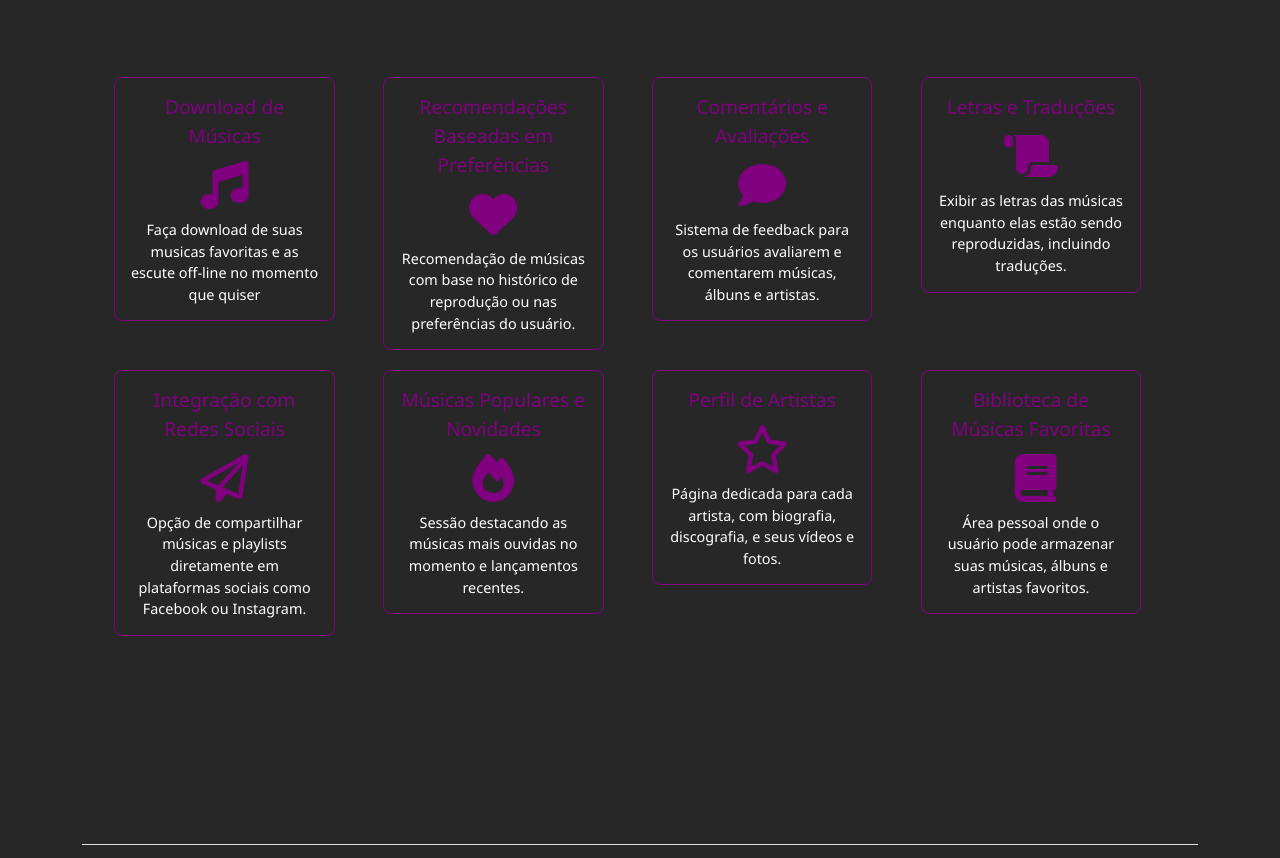
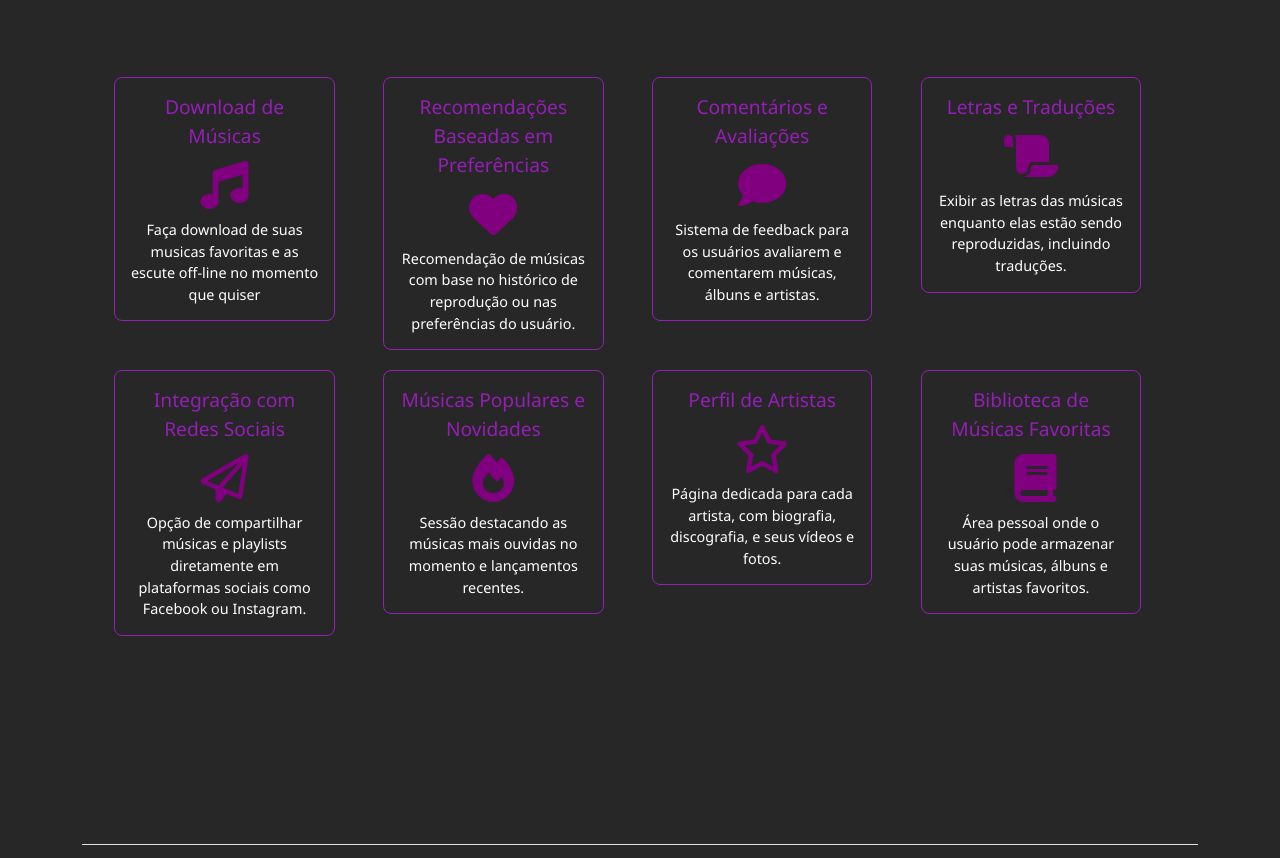
Before and after one commit to nicolascacreis/Cp-05-front, a website: page index.html in a window 1280 px wide. Shown: the part 1913-2771 px from the top of the page. Drawn offline with nearby package versions, Linux system fonts and the light colour scheme.

Commit message:
correcao cores

```diff
--- a/src/styles/contato.scss
+++ b/src/styles/contato.scss
@@ -21,7 +21,7 @@ body {
     position: relative;
     width: 100%;
     height: 100vh;
-    background: var(--primary-color);
+    background: #272727;
     display: flex;
     justify-content: center;
     align-items: center;
--- a/src/styles/funcionalidades.scss
+++ b/src/styles/funcionalidades.scss
@@ -1,6 +1,6 @@
 .custom-card {
     background-color: #272727;
-    border: solid purple 1px;
+    border: solid #951EB6 1px;
     border-radius: 8px;
     text-align: center;
     padding: 15px;
@@ -13,7 +13,7 @@
 
     .custom-header {
       font-size: 1.2rem;
-      color: purple;
+      color: #951EB6;
       margin-bottom: 10px;
     }
 
```
Also changed, not shown: src/styles/contato.css, src/styles/funcionalidades.css, src/styles/style.css.
